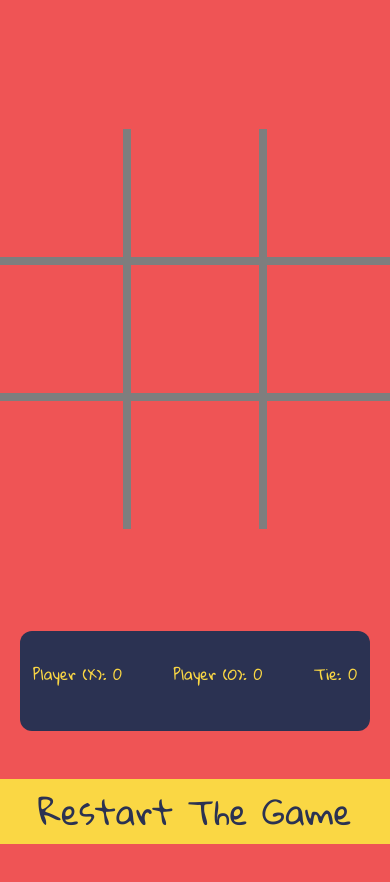
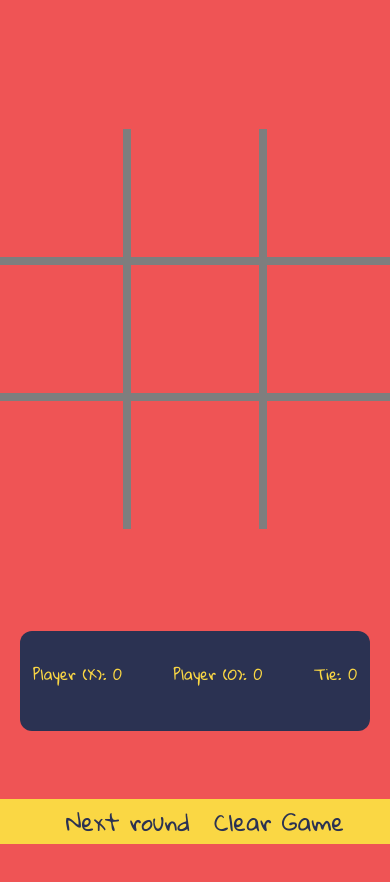
Before and after one commit to NaderDroid/tic-tac-toe, a plain HTML site: page root/index.html in a window 390 px wide. Drawn offline with nearby package versions, Linux system fonts and the light colour scheme.

Commit message:
The last commit with everything is working

```diff
--- a/root/css/style.css
+++ b/root/css/style.css
@@ -124,11 +124,16 @@ h2 {
     justify-content: center;
 }
 
+.lower section {
+
+}
+
 .lower a {
     font-family: 'Gloria Hallelujah', cursive;
     font-size: 33px;
     color: #2b3252;
     cursor: pointer;
+    margin: 0 40px;
 }
 
 .intro section {
@@ -190,8 +195,12 @@ p {
 
 .pc , .two-players {
     cursor: pointer;
-    border: 3px solid #2b3252;
     margin: 10px 0;
+}
+
+.pc {
+    border-bottom: 10px solid #2b3252;
+    margin-bottom: 10px;
 }
 
 @media only screen and (max-width: 600px) {
@@ -238,4 +247,16 @@ p {
         width: 100%;
         margin: 0;
     }
+
+    .lower a {
+        font-family: 'Gloria Hallelujah', cursive;
+        font-size: 23px;
+        color: #2b3252;
+        cursor: pointer;
+        margin: 0 20px;
     }
+
+    .lower a:nth-child(2) {
+        margin: 0 0;
+    }
+    }
--- a/root/index.html
+++ b/root/index.html
@@ -60,7 +60,8 @@
     </div>
     <div class="lower">
         <section>
-            <a id="reset">Restart The Game</a>
+            <a id="next">Next round</a>
+            <a id="reset">Clear Game</a>
         </section>
     </div>
     <script src="https://unpkg.com/sweetalert/dist/sweetalert.min.js"></script>
--- a/root/js/process.js
+++ b/root/js/process.js
@@ -120,7 +120,10 @@ const resetBoard = function () {
 
 };
 $('.game-board').on('click', move);
-$('#reset').on('click' , resetBoard);
+$('#next').on('click' , resetBoard);
+$('#reset').on('click' , function() {
+    window.location.href = 'index.html';
+});
 $('.pc').on('click' , function() {
     swal('This feature will be available in the next iteration');
 });
```
